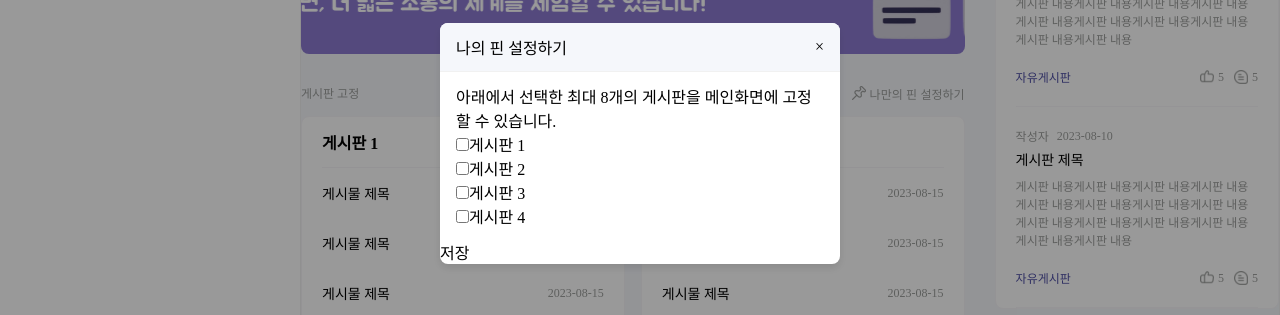
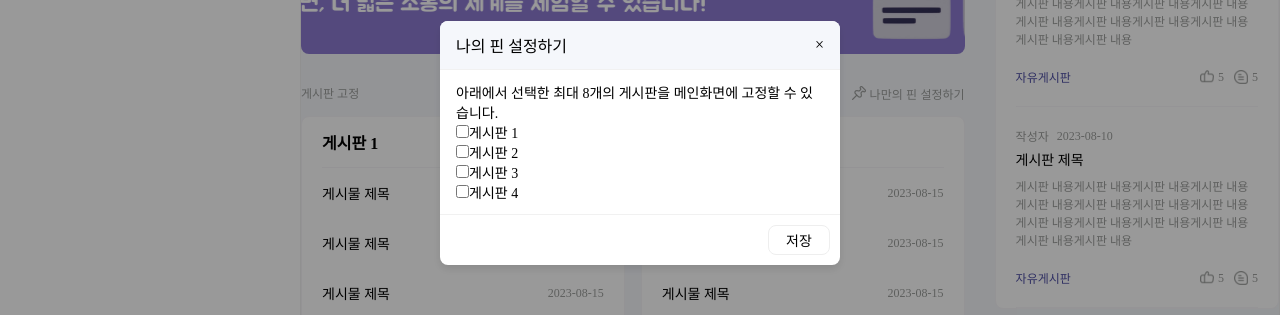
Before and after one commit to lee-code712/CommTalk, a Vue app in the folder src/frontend/: page / in a window 1280 px wide. Both pictures are taken after a click on the button "나만의 핀 설정하기". Shown: the part 257-572 px from the top of the page. Built offline with nearby package versions, Linux system fonts and the light colour scheme.

Commit message:
update modal

```diff
--- a/src/frontend/src/assets/scss/modal.scss
+++ b/src/frontend/src/assets/scss/modal.scss
@@ -18,8 +18,15 @@
         max-width: 90%;
         width: 400px;
 
+        .desc {
+            margin-bottom: 20px;
+            font-size: 12px;
+            color: #9C9E9C;
+        }
+
         .modal-content {
             padding: 12px 16px;
+            font-size: 14px;
         }
 
         .modal-header {
@@ -42,5 +49,23 @@
             font-size: 1.2rem;
             color: #aaa;
         }
+
+        .modal-footer {
+            display: flex;
+            justify-content: flex-end;
+            padding: 10px;
+            border-top: 1px solid #f1f1f1;
+
+            .modal-save {
+                display: flex;
+                justify-content: center;
+                align-items: center;
+                width: 60px;
+                height: 28px;
+                border-radius: 8px;
+                border: 1px solid #eee;
+                font-size: 14px;
+            }
+        }
     }
 }
--- a/src/frontend/src/components/HomeComponent.vue
+++ b/src/frontend/src/components/HomeComponent.vue
@@ -27,7 +27,7 @@
         <div class="modal-close" @click="showModal = false">×</div>
       </template>
       <div>
-        아래에서 선택한 최대 8개의 게시판을 메인화면에 고정할 수 있습니다.
+        <div class="desc">아래에서 선택한 최대 8개의 게시판을 메인화면에 고정할 수 있습니다.</div>
 
         <div v-for="(checkbox, index) in checkboxes" :key="index">
           <input type="checkbox" :id="'checkbox-'+ index" v-model="checkbox.checked"/>
```
